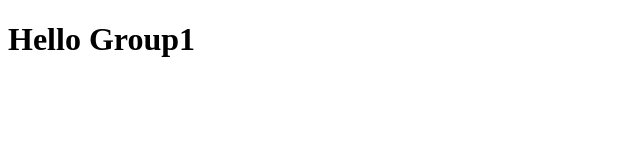
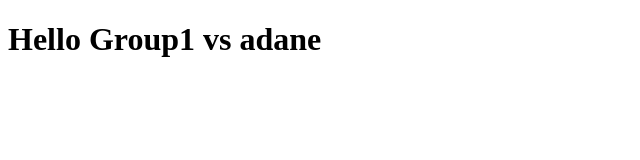
Before and after one commit to adanegulti/gitPractice1-1, a plain HTML site: page Pages/index.html in a window 1280 px wide. Shown: the whole page, without its empty margins (0-640 px from the left). Drawn offline with Linux system fonts and the light colour scheme.

Commit message:
Update index.html

```diff
--- a/Pages/index.html
+++ b/Pages/index.html
@@ -7,6 +7,6 @@
     <title>GitHub Group1 Practice</title>
 </head>
 <body>
-    <h1>Hello Group1</h1>
+    <h1>Hello Group1 vs adane</h1>
 </body>
 </html>
```
